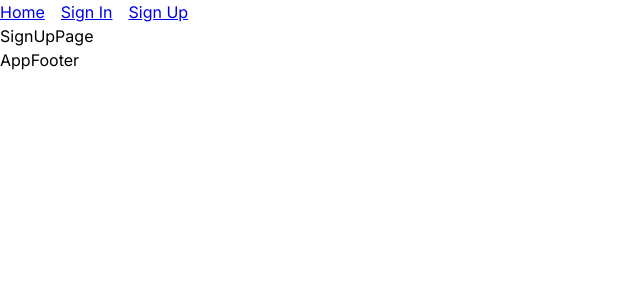
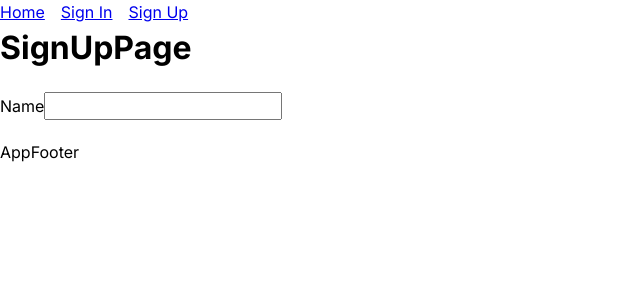
Before and after one commit to andrews1022/demo-nextjs-15-and-express, a Next.js app in the folder frontend/: page /sign-up in a window 1280 px wide. Shown: the top 300 px of the page, without its empty margins (0-640 px from the left). Built offline with nearby package versions, Linux system fonts and the light colour scheme.

Commit message:
created SignUpForm and added some basic boilerplate for name input
will add other necessary inputs next

```diff
--- a/frontend/src/app/sign-in/page.tsx
+++ b/frontend/src/app/sign-in/page.tsx
@@ -1,5 +1,5 @@
 const SignInPage = () => {
-  return <div>SignInPage</div>;
+  return <h1>SignInPage</h1>;
 };
 
 export default SignInPage;
--- a/frontend/src/app/sign-up/page.tsx
+++ b/frontend/src/app/sign-up/page.tsx
@@ -1,5 +1,13 @@
+import SignUpForm from "@/components/SignUpForm";
+
 const SignUpPage = () => {
-  return <div>SignUpPage</div>;
+  return (
+    <div>
+      <h1>SignUpPage</h1>
+
+      <SignUpForm />
+    </div>
+  );
 };
 
 export default SignUpPage;
--- /dev/null
+++ b/frontend/src/components/SignUpForm.tsx
@@ -0,0 +1,12 @@
+const SignUpForm = () => {
+  return (
+    <form style={{ margin: "20px 0" }}>
+      <div>
+        <label htmlFor="name">Name</label>
+        <input type="text" id="name" name="name" />
+      </div>
+    </form>
+  );
+};
+
+export default SignUpForm;
```
